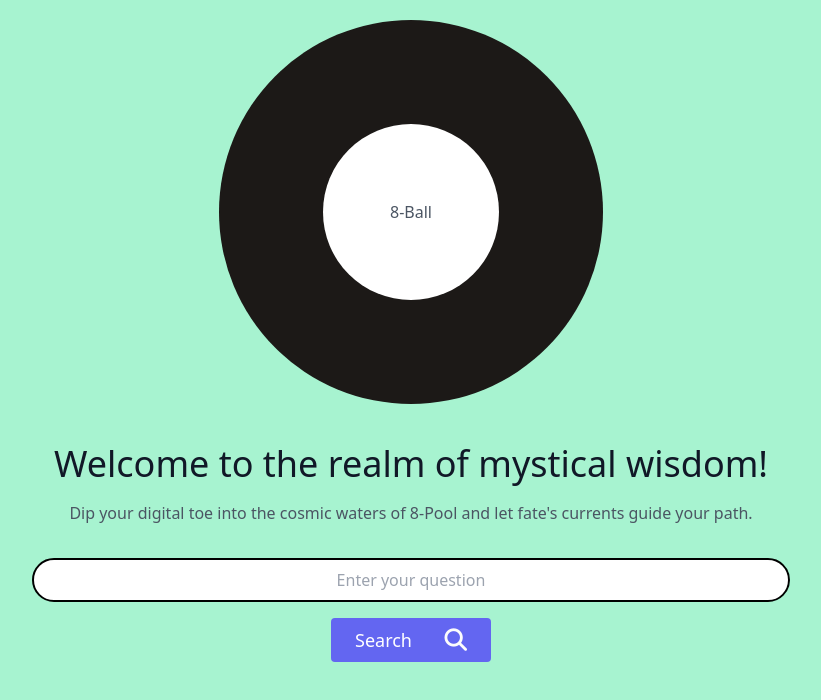
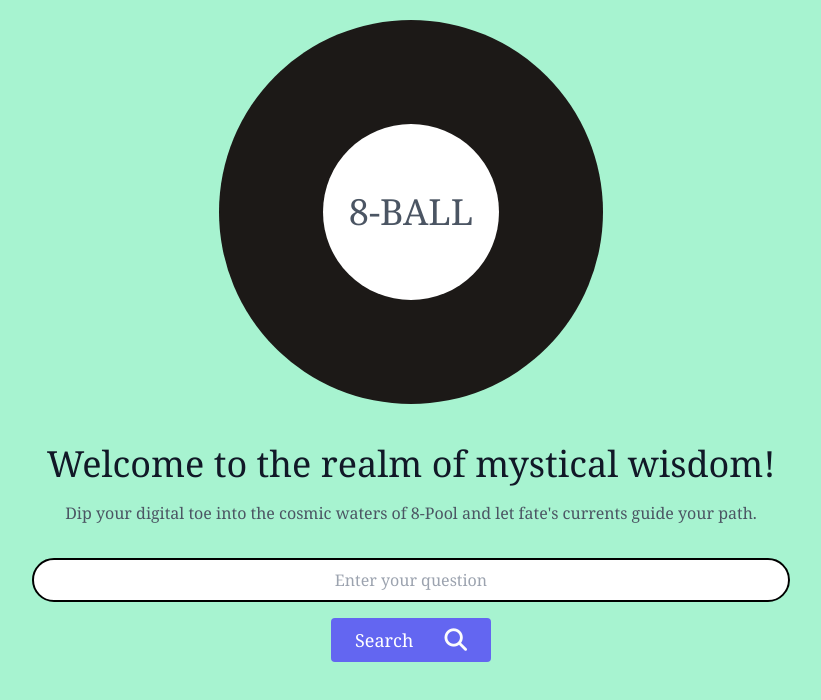
Before and after one commit to YashGupta-24/magic-8-ball, a plain HTML site: page index.html in a window 1280 px wide. Shown: the whole page, without its empty margins (229-1050 px from the left). Drawn offline with nearby package versions, Linux system fonts and the light colour scheme.

Commit message:
style finalise

```diff
--- a/index.html
+++ b/index.html
@@ -8,10 +8,12 @@
     <title>Magic-8-ball</title>
 </head>
 <body>
-    <section class="text-gray-600 body-font bg-emerald-200 h-screen">
+    <section class="text-gray-600 body-font bg-emerald-200 h-screen font-serif">
         <div class="container mx-auto flex px-5 py-5 items-center justify-center flex-col">
-          <div class=" w-96 h-96 mb-10 rounded-full flex justify-center items-center bg-stone-900 cursor-pointer hover:scale-105 duration-1000">
-            <div class="w-44 h-44 rounded-full output flex justify-center items-center bg-white">8-Ball</div>
+          <div class=" w-96 h-96 mb-10 rounded-full flex flex-col justify-center items-center bg-stone-900 cursor-pointer hover:scale-105 duration-1000">
+            <div class="w-44 h-44 rounded-full output flex justify-center items-center bg-white">
+              <h1 class="text-4xl ">8-BALL</h1>
+            </div>
           </div>
           <div class="text-center lg:w-2/3 w-full">
             <h1 class="title-font sm:text-4xl text-3xl mb-4 font-medium text-gray-900">Welcome to the realm of mystical wisdom!</h1>
```
Also changed, not shown: script.js (added).
